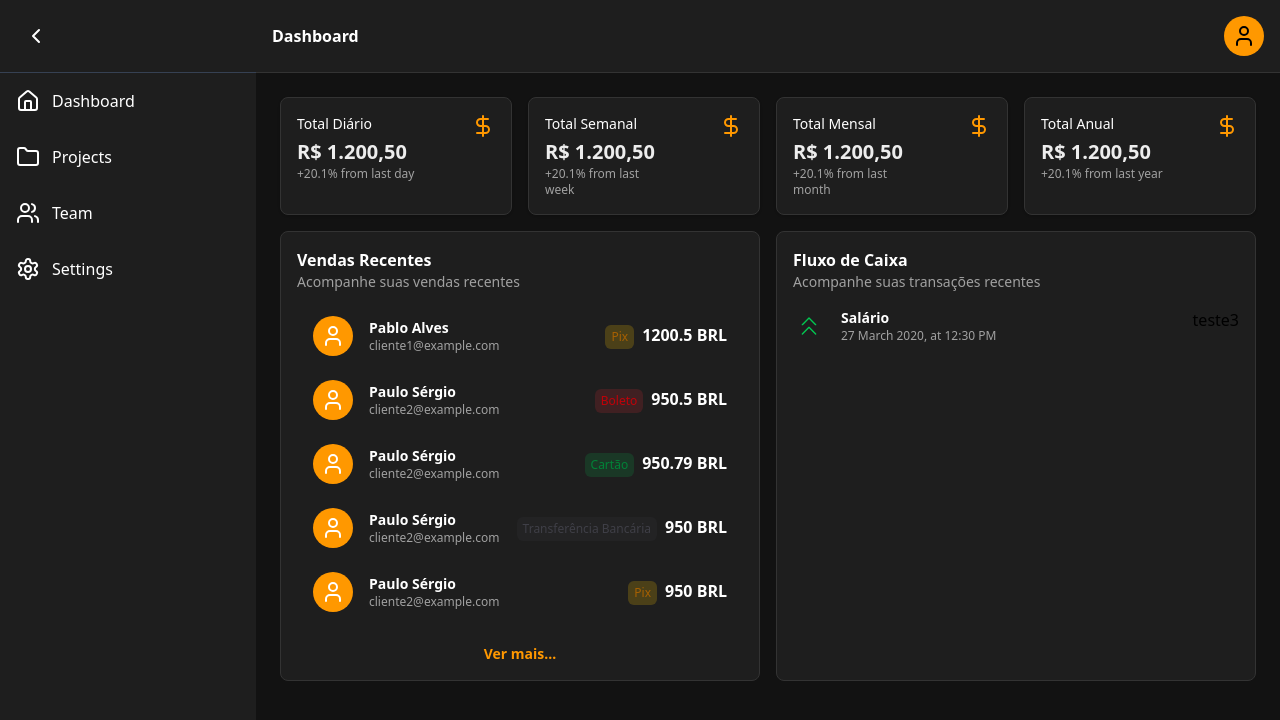
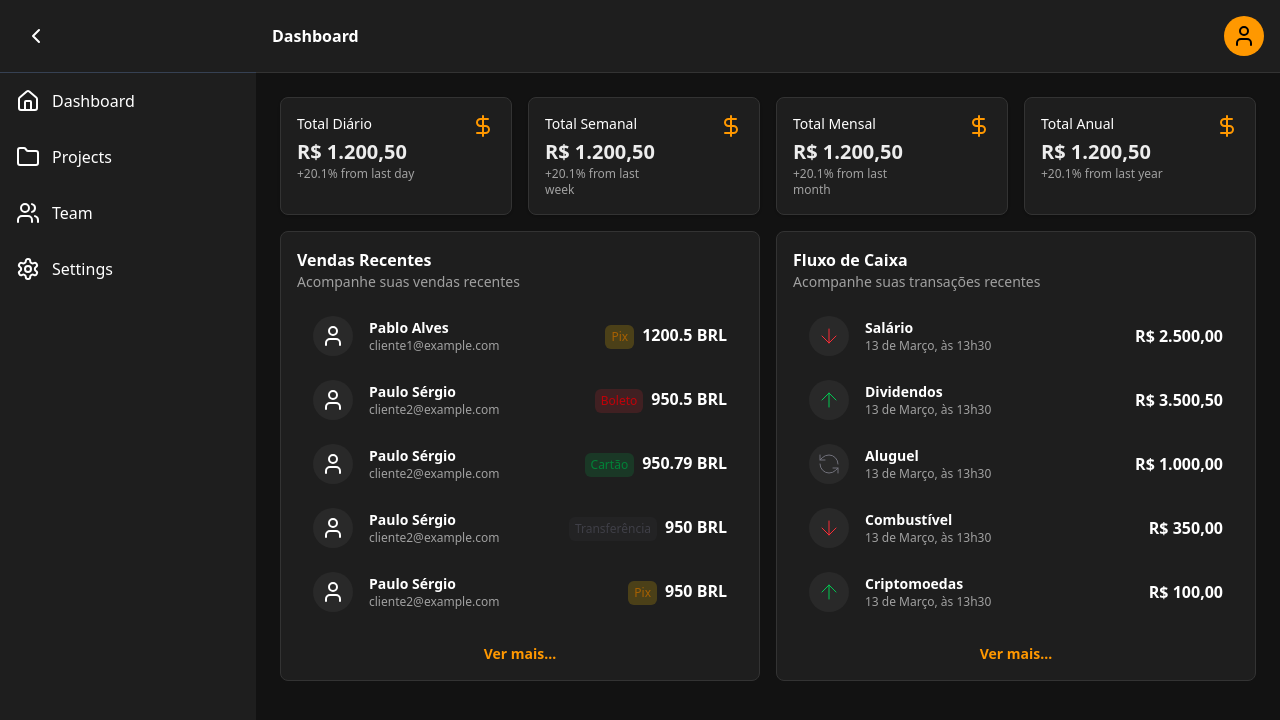
Before and after one commit to pabloalves01/gastro-flow, a React (Vite) app in the folder frontend/: page /dashboard in a window 1280 px wide. Shown: the top 720 px of the page. Built offline with nearby package versions, Linux system fonts and the light colour scheme.

Commit message:
Adicionado fluxo de caixa

```diff
--- a/frontend/src/components/cards/cash-flow.tsx
+++ b/frontend/src/components/cards/cash-flow.tsx
@@ -1,29 +1,80 @@
-import { ChevronsUp  } from "lucide-react";
+import { ArrowDown, ArrowUp, RefreshCcw } from "lucide-react";
 
-interface CashFlowProps {
+interface Flow {
+  title: string;
+  date: string;
   value: number;
+  operation_id: number;
 }
 
-const CashFlow: React.FC<CashFlowProps> = ({ value }) => {
+interface RecentSalesProps {
+  flows?: Flow[];
+}
+
+const CashFlow: React.FC<RecentSalesProps> = ({ flows = [] }) => {
+  const limitedFlows = flows.slice(0, 5);
+
+  const renderArrowIcon = (operationId: number) => {
+    switch (operationId) {
+      case 1:
+        return <ArrowUp className="text-green-500 w-6 h-6" strokeWidth={1} />;
+      case 2:
+        return <ArrowDown className="text-red-500 w-6 h-6" strokeWidth={1} />;
+      case 3:
+        return <RefreshCcw className="text-zinc-500 w-6 h-6" strokeWidth={1} />;
+      default:
+        return <RefreshCcw className="text-white w-6 h-6" strokeWidth={1} />;
+    }
+  };
+
+  const formatCurrency = (value: number) => {
+    return new Intl.NumberFormat("pt-BR", {
+      style: "currency",
+      currency: "BRL",
+    }).format(value);
+  };
+
   return (
-    <div className="flex flex-col gap-4 min-h-[300px] bg-[#1E1E1E] border-1 border-[#333333] p-4 rounded-lg">
+    <div className="flex flex-col gap-4 min-h-[300px] bg-[#1E1E1E] border border-[#333333] p-4 rounded-lg">
       <div>
         <div className="text-white text-md font-semibold">Fluxo de Caixa</div>
         <div className="text-[#A1A1A1] text-sm font-regular">
           Acompanhe suas transações recentes
         </div>
       </div>
-      <div className="flex justify-between">
-        <div className="flex items-center gap-4">
-          <div className="flex items-center justify-center text-green-500">
-            <ChevronsUp  className="w-8 h-8" strokeWidth={1} />
-          </div>
-          <div className="flex flex-col">
-            <div className="text-sm font-semibold text-white">Salário</div>
-            <div className="text-xs font-regular text-[#A1A1A1]">27 March 2020, at 12:30 PM</div>
-          </div>
+      {limitedFlows.length === 0 ? (
+        <div className="text-center text-white">Não há transações recentes.</div>
+      ) : (
+        <div className="flex flex-col gap-2">
+          {limitedFlows.map((flow, index) => (
+            <div
+              key={index}
+              className="flex justify-between items-center px-4 py-2 rounded-lg hover:bg-[#333333]"
+            >
+              <div className="flex items-center gap-4">
+                <div className="w-10 h-10 rounded-full bg-[#292929] flex justify-center items-center">
+                  {renderArrowIcon(flow.operation_id)}
+                </div>
+                <div className="flex flex-col">
+                  <div className="text-sm font-semibold text-white">
+                    {flow.title}
+                  </div>
+                  <div className="text-xs font-regular text-[#A1A1A1]">
+                    {flow.date}
+                  </div>
+                </div>
+              </div>
+              <div className="flex gap-2 text-base font-semibold text-white">
+                {formatCurrency(flow.value)}
+              </div>
+            </div>
+          ))}
         </div>
-        <div>teste3</div>
+      )}
+      <div className="flex justify-center pt-2">
+        <button className="text-[#FF9800] text-sm font-semibold cursor-pointer">
+          Ver mais...
+        </button>
       </div>
     </div>
   );
--- a/frontend/src/components/cards/recent-sales.tsx
+++ b/frontend/src/components/cards/recent-sales.tsx
@@ -25,12 +25,11 @@ const RecentSales: React.FC<RecentSalesProps> = ({ sales = [] }) => {
       case 3:
         return <Badge color="green">Cartão</Badge>;
       case 4:
-        return <Badge color="zinc">Transferência Bancária</Badge>;
+        return <Badge color="zinc">Transferência</Badge>;
       default:
         return <Badge color="sky">Outros</Badge>;
     }
   };
-
 
   return (
     <div className="flex flex-col gap-4 min-h-[300px] bg-[#1E1E1E] border-1 border-[#333333] p-4 rounded-lg">
@@ -50,7 +49,7 @@ const RecentSales: React.FC<RecentSalesProps> = ({ sales = [] }) => {
               className="flex justify-between items-center px-4 py-2 rounded-lg hover:bg-[#333333]"
             >
               <div className="flex items-center gap-4 ">
-                <div className="w-10 h-10 rounded-full bg-[#FF9800] flex justify-center items-center">
+                <div className="w-10 h-10 rounded-full bg-[#292929] flex justify-center items-center">
                   <User className="text-white w-6 h-6" />
                 </div>{" "}
                 <div className="flex flex-col">
@@ -63,10 +62,7 @@ const RecentSales: React.FC<RecentSalesProps> = ({ sales = [] }) => {
                 </div>
               </div>
               <div className="flex gap-2 text-base font-semibold text-white">
-                <div>
-                  {" "}
-                  {renderPaymentBadge(sale.payment_id)}
-                </div>
+                <div> {renderPaymentBadge(sale.payment_id)}</div>
                 {sale.value} BRL
               </div>
             </div>
--- a/frontend/src/pages/dashboard/dashboard.tsx
+++ b/frontend/src/pages/dashboard/dashboard.tsx
@@ -4,23 +4,22 @@ import CashFlow from "../../components/cards/cash-flow";
 import { DollarSign } from "lucide-react";
 
 export default function Dashboard() {
-
   const sales = [
     {
       image: "/path/to/avatar1.jpg",
       name: "Pablo Alves",
       description: "Descrição da venda",
       email: "cliente1@example.com",
-            value: 1200.50,
-            payment_id: 1
+      value: 1200.5,
+      payment_id: 1,
     },
     {
       image: "/path/to/avatar2.jpg",
       name: "Paulo Sérgio",
       description: "Descrição da venda",
       email: "cliente2@example.com",
-            value: 950.50,
-            payment_id: 2
+      value: 950.5,
+      payment_id: 2,
     },
     {
       image: "/path/to/avatar2.jpg",
@@ -28,40 +27,98 @@ export default function Dashboard() {
       description: "Descrição da venda",
       email: "cliente2@example.com",
       value: 950.79,
-            payment_id: 3
+      payment_id: 3,
     },
     {
       image: "/path/to/avatar2.jpg",
       name: "Paulo Sérgio",
       description: "Descrição da venda",
       email: "cliente2@example.com",
-            value: 950.00,
-            payment_id: 4
+      value: 950.0,
+      payment_id: 4,
     },
     {
       image: "/path/to/avatar2.jpg",
       name: "Paulo Sérgio",
       description: "Descrição da venda",
       email: "cliente2@example.com",
-            value: 950.00,
-            payment_id: 1
+      value: 950.0,
+      payment_id: 1,
     },
+  ];
+
+  const cashFlow = [
+    {
+      title: "Salário",
+      date: "13 de Março, às 13h30",
+      value: 2500,
+      operation_id: 2,
+    },
+    {
+      title: "Dividendos",
+      date: "13 de Março, às 13h30",
+      value: 3500.5,
+      operation_id: 1,
+    },
+    {
+      title: "Aluguel",
+      date: "13 de Março, às 13h30",
+      value: 1000,
+      operation_id: 3,
+    },
+    {
+      title: "Combustível",
+      date: "13 de Março, às 13h30",
+      value: 350,
+      operation_id: 2,
+    },
+    {
+      title: "Criptomoedas",
+      date: "13 de Março, às 13h30",
+      value: 100,
+      operation_id: 1,
+    },
+
   ];
 
   return (
     <div className="space-y-4">
       {/* Grid dos StatusCards - 4 colunas */}
       <div className="grid grid-cols-1 sm:grid-cols-2 lg:grid-cols-4 gap-4">
-                <StatusCard title="Total Diário" description="+20.1% from last day" value={1200.5} status="up" icon={<DollarSign />} />
-                <StatusCard title="Total Semanal" description="+20.1% from last week" value={1200.5} status="up" icon={<DollarSign />} />
-                <StatusCard title="Total Mensal" description="+20.1% from last month" value={1200.5} status="up" icon={<DollarSign />} />
-                <StatusCard title="Total Anual" description="+20.1% from last year" value={1200.5} status="up" icon={<DollarSign />} />
+        <StatusCard
+          title="Total Diário"
+          description="+20.1% from last day"
+          value={1200.5}
+          status="up"
+          icon={<DollarSign />}
+        />
+        <StatusCard
+          title="Total Semanal"
+          description="+20.1% from last week"
+          value={1200.5}
+          status="up"
+          icon={<DollarSign />}
+        />
+        <StatusCard
+          title="Total Mensal"
+          description="+20.1% from last month"
+          value={1200.5}
+          status="up"
+          icon={<DollarSign />}
+        />
+        <StatusCard
+          title="Total Anual"
+          description="+20.1% from last year"
+          value={1200.5}
+          status="up"
+          icon={<DollarSign />}
+        />
       </div>
 
       {/* Grid dos Recent Sales e Gráfico - 2 colunas */}
       <div className="grid grid-cols-1 sm:grid-cols-2 gap-4">
         <RecentSales sales={sales} />
-                <CashFlow value={100} />
+        <CashFlow flows={cashFlow} />
       </div>
     </div>
   );
```
Lines whose indentation alone changed are shown as unchanged.
